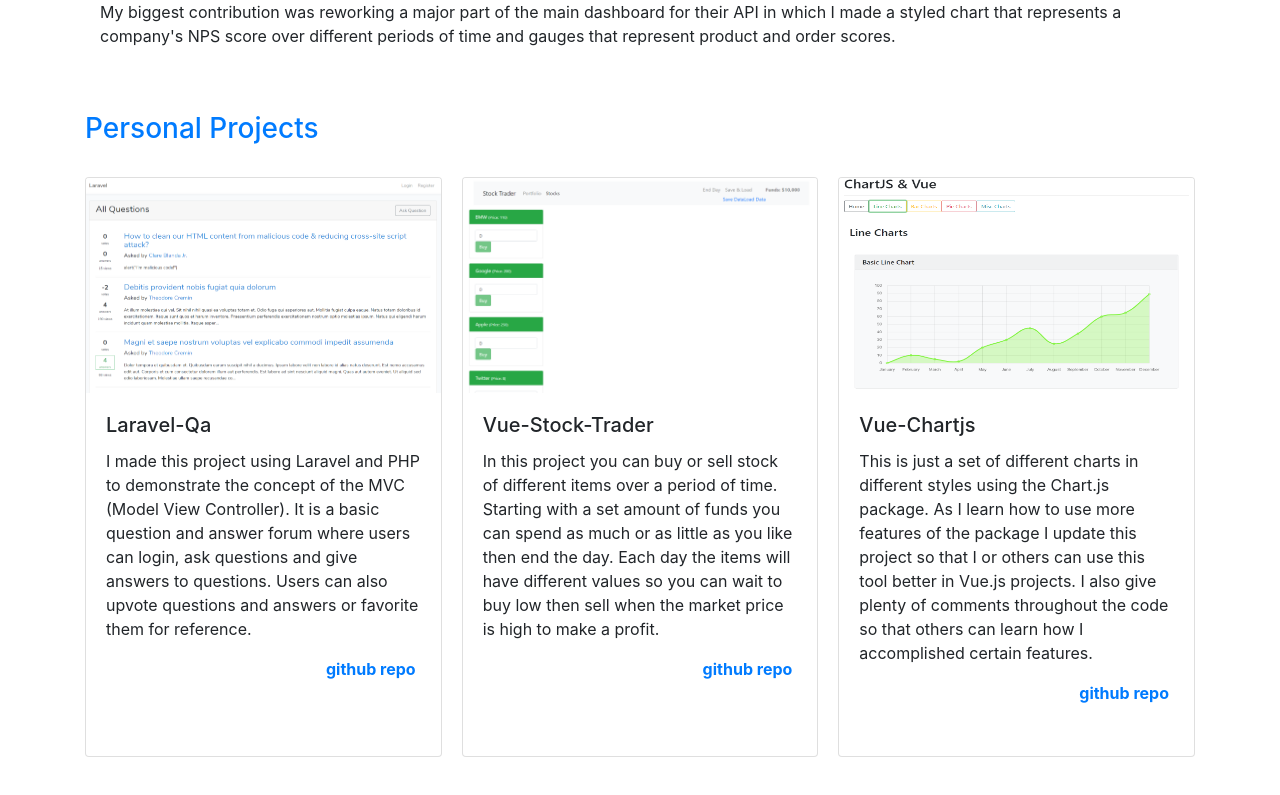
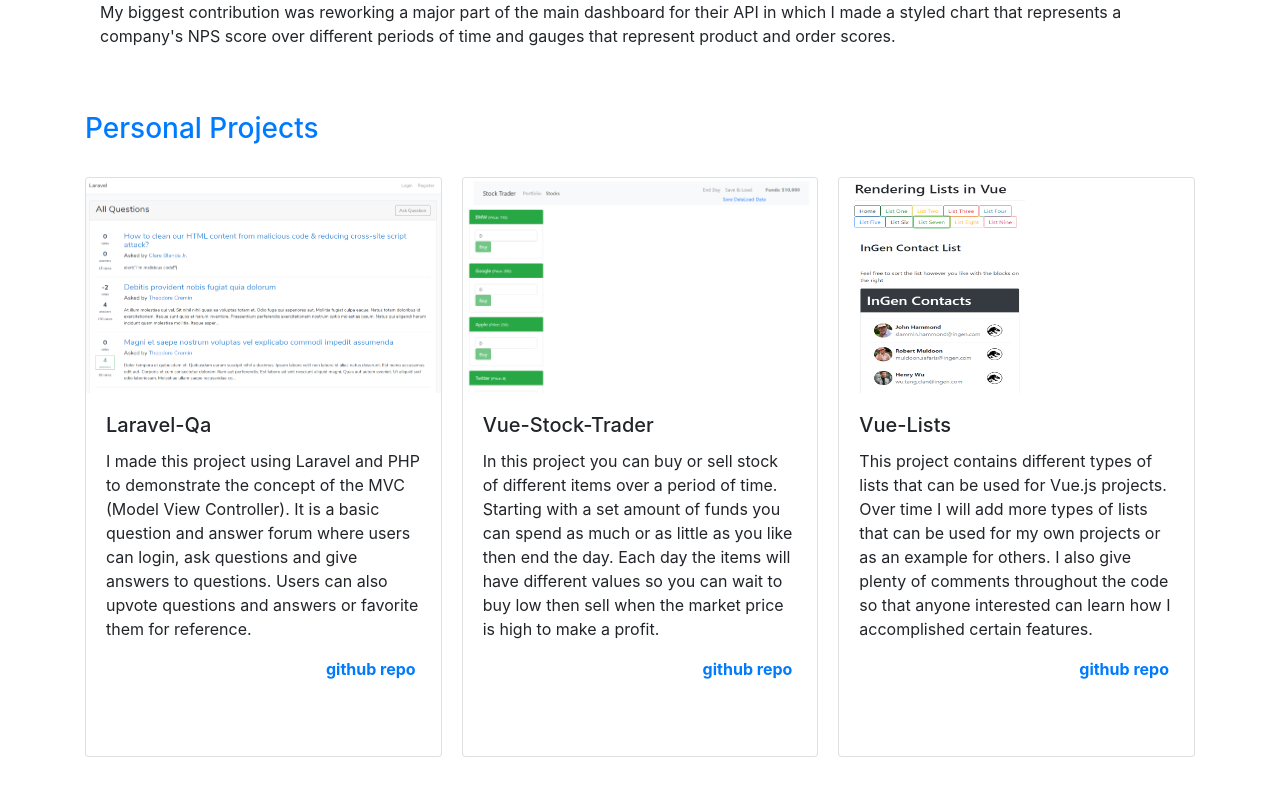
Before and after one commit to dstearle/my-portfolio, a Vue app: page / in a window 1280 px wide. Shown: the part 2813-3608 px from the top of the page. Built offline with nearby package versions, Linux system fonts and the light colour scheme.

Commit message:
Replaced VueChartjs project with VueLists

```diff
--- a/src/components/portfolioBody/experience/index.vue
+++ b/src/components/portfolioBody/experience/index.vue
@@ -14,7 +14,7 @@
 
             <vue-stock-trader></vue-stock-trader>
 
-            <vue-chartjs></vue-chartjs>
+            <vue-Lists></vue-Lists>
 
         </div>
 
@@ -27,7 +27,8 @@
     import RipeMetrics from "./employment/RipeMetrics.vue";
     import LaravelQa from "./projects/LaravelQa.vue";
     import VueStockTrader from "./projects/VueStockTrader.vue";
-    import VueChartjs from "./projects/VueChartjs";
+    // import VueChartjs from "./projects/VueChartjs";
+    import VueLists from "./projects/VueLists";
 
     export default {
 
@@ -39,7 +40,9 @@
 
             vueStockTrader: VueStockTrader,
 
-            vueChartjs: VueChartjs,
+            // vueChartjs: VueChartjs,
+
+            vueLists: VueLists,
 
         },
 
```
